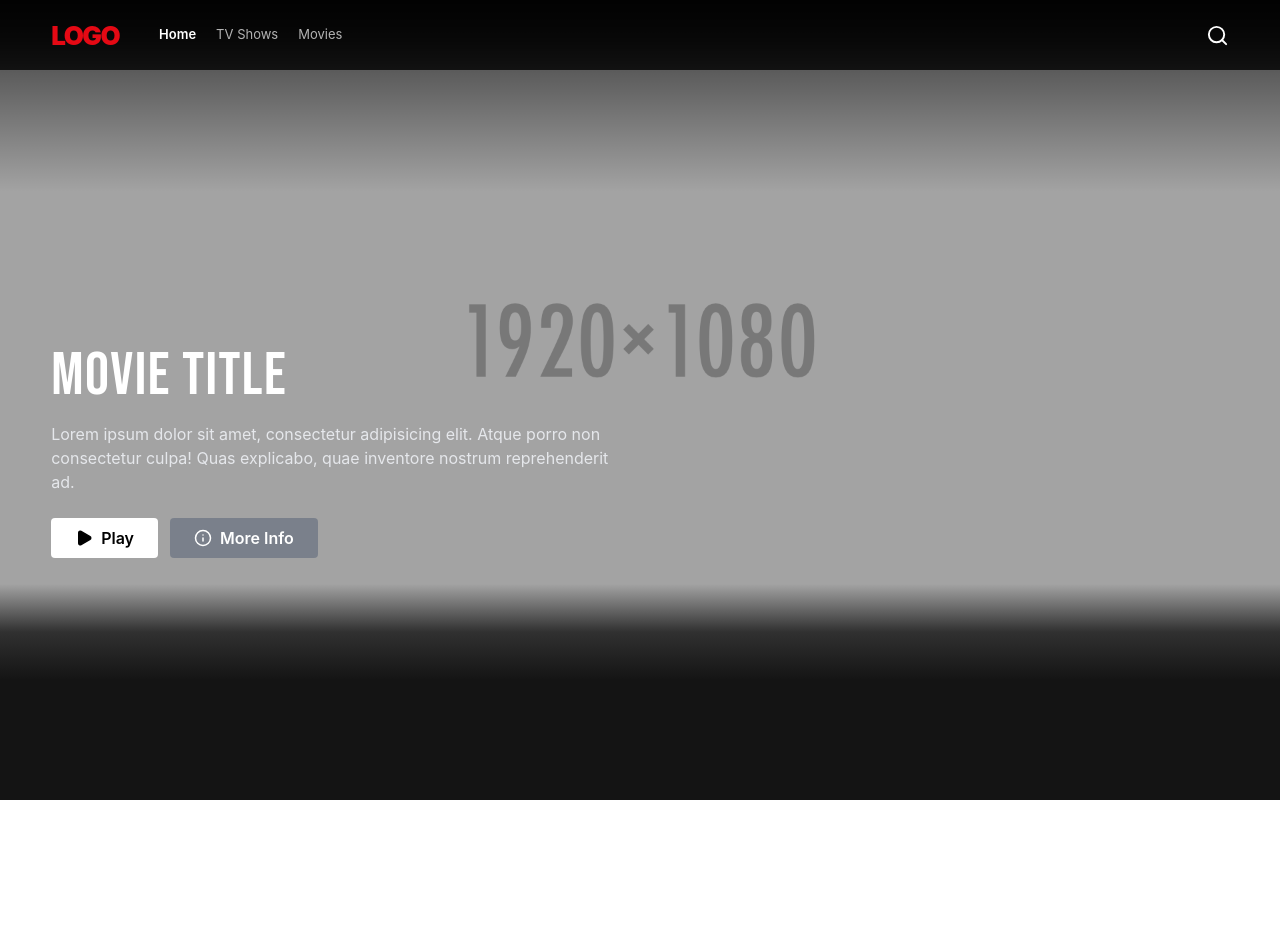
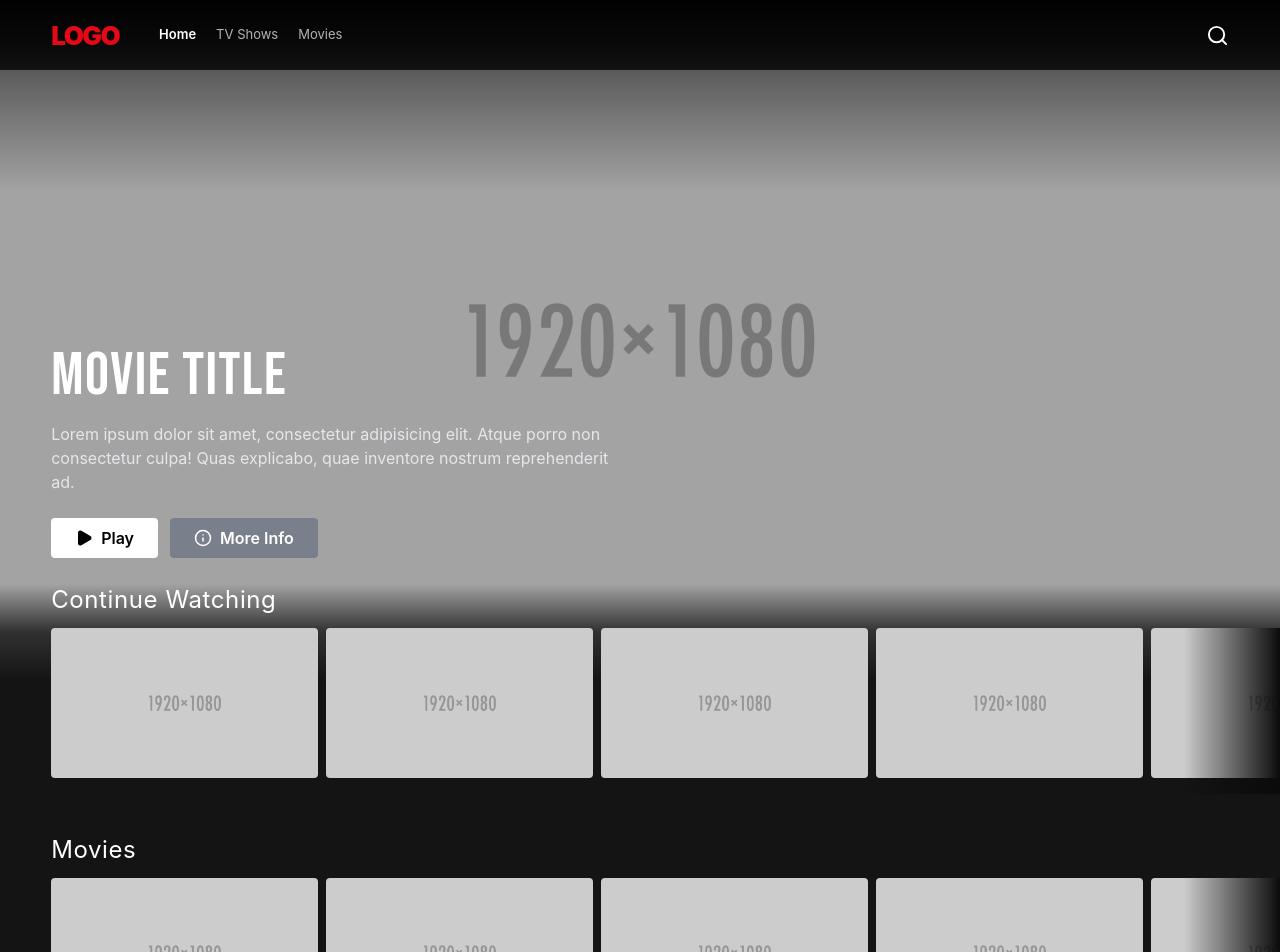
Before and after one commit to mnkhee/home-server-web-app, a React (Vite) app: page / in a window 1280 px wide. Shown: the top 952 px of the page. Before the commit the page ends 800 px from the top, so only its background shows below. Built offline with nearby package versions, Linux system fonts and the light colour scheme.

Commit message:
Finish Catalogue section

```diff
--- a/src/layout/Navbar.tsx
+++ b/src/layout/Navbar.tsx
@@ -16,7 +16,7 @@ export default function Navbar() {
       <div className="flex h-full items-center px-[4%]">
             {/* Logo goes here */}
             <div className="mr-10 shrink-0">
-                <span className="font-sans text-[26px] font-black tracking-[-1.5px] text-[#e50914]">
+                <span className="cursor-default font-sans text-[26px] font-black tracking-[-1.5px] text-[#e50914]">
                     LOGO
                 </span>
             </div>
@@ -43,7 +43,7 @@ export default function Navbar() {
             {/* Search */}
             <button
                 aria-label="Search"
-                className="transition-opacity hover:opacity-70"
+                className="cursor-pointer transition-opacity hover:opacity-70"
             >
                 <Search size={23} strokeWidth={2} />
           </button>
--- a/src/sections/Catalogue.tsx
+++ b/src/sections/Catalogue.tsx
@@ -1,5 +1,248 @@
+import { useRef } from "react";
+import placeholder from "../assets/placeholder.png";
+
+type Category = {
+  title: string;
+  movies: string[];
+};
+
+const categories: Category[] = [
+  {
+    title: "Continue Watching",
+    movies: [
+      "Movie 1",
+      "Movie 2",
+      "Movie 3",
+      "Movie 4",
+      "Movie 5",
+      "Movie 6",
+      "Movie 7",
+      "Movie 8",
+      "Movie",
+      "Movie",
+      "Movie",
+      "Movie",
+      "Movie",
+      "Movie",
+    ],
+  },
+  {
+    title: "Movies",
+    movies: [
+      "Movie 1",
+      "Movie 2",
+      "Movie 3",
+      "Movie 4",
+      "Movie 5",
+      "Movie 6",
+      "Movie 7",
+    ],
+  },
+  {
+    title: "TV Shows",
+    movies: [
+      "Show 1",
+      "Show 2",
+      "Show 3",
+      "Show 4",
+      "Show 5",
+      "Show 6",
+      "Show 7",
+    ],
+  },
+  {
+    title: "Recently Added",
+    movies: [
+      "Movie 1",
+      "Movie 2",
+      "Movie 3",
+      "Movie 4",
+      "Movie 5",
+      "Movie 6",
+      "Movie 7",
+      "Movie 8",
+      "Movie 9",
+    ],
+  },
+];
+
 export const Catalogue = () => {
-    return (
-        <></>
-    );
-}
+  return (
+    <section className="relative z-10 -mt-24 bg-transparent pl-[4%] pb-16">
+      {categories.map((category) => (
+        <MovieRow key={category.title} category={category} />
+      ))}
+    </section>
+  );
+};
+
+type MovieRowProps = {
+  category: Category;
+};
+
+const MovieRow = ({ category }: MovieRowProps) => {
+  const rowRef = useRef<HTMLDivElement | null>(null);
+
+  const getScrollAmount = (): number => {
+    const row = rowRef.current;
+
+    if (!row) {
+      return 0;
+    }
+
+    const firstCard = row.querySelector<HTMLElement>("[data-movie-card]");
+
+    if (!firstCard) {
+      return 0;
+    }
+
+    const cardWidth = firstCard.getBoundingClientRect().width;
+    const gap = 8;
+
+    return (cardWidth + gap) * 6;
+  };
+
+  const scrollNext = (): void => {
+    const row = rowRef.current;
+
+    if (!row) {
+      return;
+    }
+
+    row.scrollBy({
+      left: getScrollAmount(),
+      behavior: "smooth",
+    });
+  };
+
+  const scrollPrevious = (): void => {
+    const row = rowRef.current;
+
+    if (!row) {
+      return;
+    }
+
+    row.scrollBy({
+      left: -getScrollAmount(),
+      behavior: "smooth",
+    });
+  };
+
+  return (
+    <div className="mb-10">
+      <h2 className="mb-3 text-2xl tracking-wide text-white">
+        {category.title}
+      </h2>
+
+      <div className="group relative">
+        {/* Previous button */}
+        <button
+          type="button"
+          onClick={scrollPrevious}
+          aria-label={`Previous ${category.title}`}
+          className="
+            absolute left-0 top-1/2 z-30
+            flex h-30 w-12 -translate-y-1/2
+            items-center justify-center
+            bg-black/60
+            text-white
+            opacity-0
+            transition-all duration-200
+            hover:bg-black/80
+            group-hover:opacity-100
+          "
+        >
+          <svg
+            xmlns="http://www.w3.org/2000/svg"
+            viewBox="0 0 24 24"
+            fill="none"
+            stroke="currentColor"
+            strokeWidth="2.5"
+            className="h-8 w-8"
+          >
+            <path
+              strokeLinecap="round"
+              strokeLinejoin="round"
+              d="M15 5l-7 7 7 7"
+            />
+          </svg>
+        </button>
+
+        {/* Next button */}
+        <button
+          type="button"
+          onClick={scrollNext}
+          aria-label={`Next ${category.title}`}
+          className="
+            absolute right-0 top-1/2 z-30
+            flex h-30 w-12 -translate-y-1/2
+            items-center justify-center
+            bg-black/60
+            text-white
+            opacity-0
+            transition-all duration-200
+            hover:bg-black/80
+            group-hover:opacity-100
+          "
+        >
+          <svg
+            xmlns="http://www.w3.org/2000/svg"
+            viewBox="0 0 24 24"
+            fill="none"
+            stroke="currentColor"
+            strokeWidth="2.5"
+            className="h-8 w-8"
+          >
+            <path
+              strokeLinecap="round"
+              strokeLinejoin="round"
+              d="M9 5l7 7-7 7"
+            />
+          </svg>
+        </button>
+
+        {/* Movie row */}
+        <div
+          ref={rowRef}
+          className="
+            flex gap-2
+            overflow-x-auto
+            overflow-y-hidden
+            pb-4
+            scrollbar-none
+          "
+        >
+          {category.movies.map((movie, index) => (
+            <div
+              key={`${category.title}-${index}`}
+              data-movie-card
+              className="
+                group/card relative
+                h-[124px] w-[220px]
+                flex-shrink-0
+                cursor-pointer
+                overflow-hidden
+                rounded-sm
+                transition-transform duration-300
+                hover:z-20
+                hover:scale-105
+                md:h-[150px] md:w-[267px]
+              "
+            >
+              <img
+                src={placeholder}
+                alt={movie}
+                className="h-full w-full object-cover"
+              />
+
+              <div className="absolute inset-0 bg-black/0 transition-colors duration-300 group-hover/card:bg-black/20" />
+            </div>
+          ))}
+        </div>
+
+        {/* Right fade */}
+        <div className="pointer-events-none absolute right-0 top-0 h-full w-24 bg-gradient-to-l from-[#0b0b0b] to-transparent" />
+      </div>
+    </div>
+  );
+};
```
